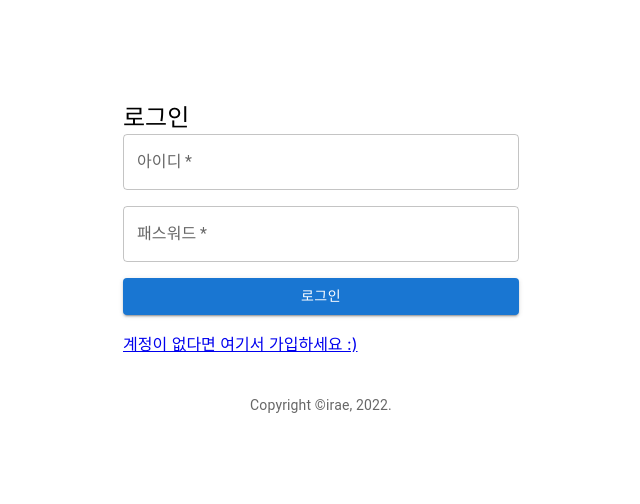
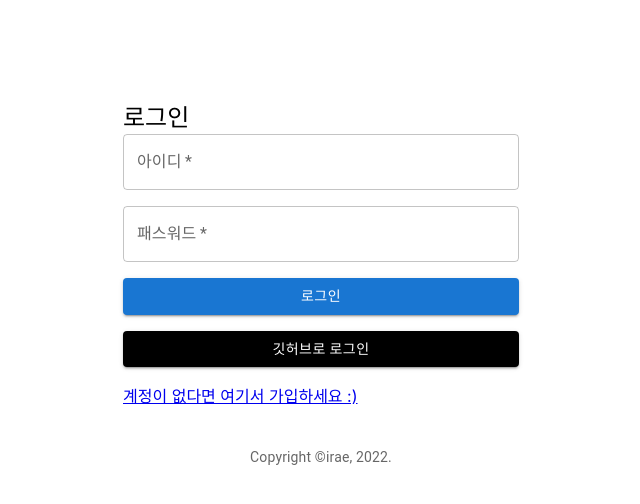
Before and after one commit to parkirae/study, a React (Create React App) app in the folder React_SpringBoot_AWS/todo-app_FE/: page /login in a window 1280 px wide. Shown: the top 504 px of the page, without its empty margins (319-959 px from the left). Built offline with nearby package versions, Linux system fonts and the light colour scheme; no server answers.

Commit message:
Feat :art:: 깃허브 로그인 버튼 추가

```diff
--- a/React_SpringBoot_AWS/todo-app_FE/src/Login.js
+++ b/React_SpringBoot_AWS/todo-app_FE/src/Login.js
@@ -11,6 +11,10 @@ const Login = () => {
     const password = data.get('password');
     // ApiService signin을 이용해 로그인합니다.
     signin({ username: username, password: password });
+  };
+
+  const handleSocialLogin = (provider) => {
+    console.log(provider);
   };
 
   return (
@@ -53,6 +57,16 @@ const Login = () => {
               로그인
             </Button>
           </Grid>
+          <Grid item xs={12}>
+            <Button
+              onClick={() => handleSocialLogin('github')}
+              fullWidth
+              variant="contained"
+              style={{ backgroundColor: '#000' }}
+            >
+              깃허브로 로그인
+            </Button>
+          </Grid>
           <Grid item>
             <Link to="/signup" variant="body2">
               계정이 없다면 여기서 가입하세요 :)
```
